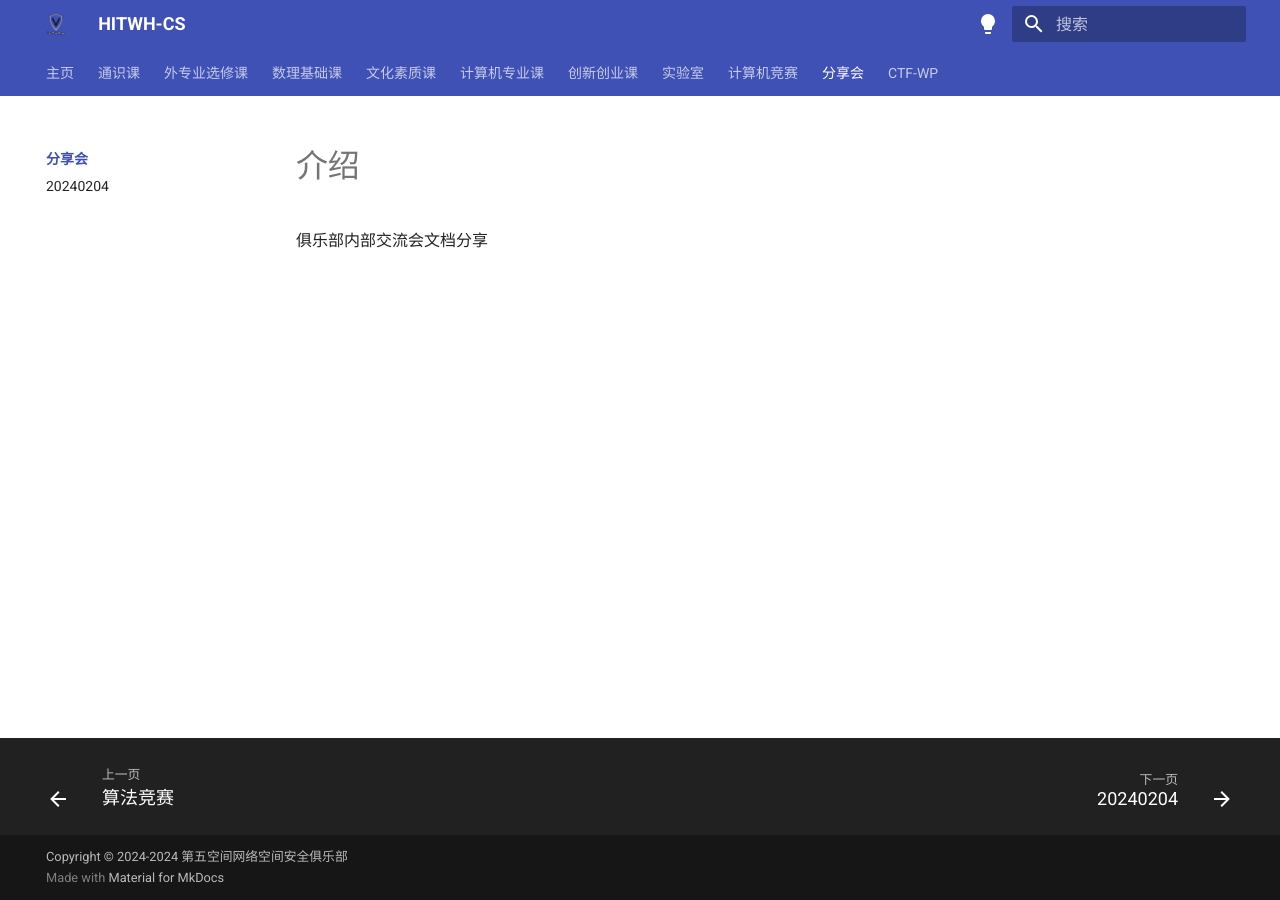
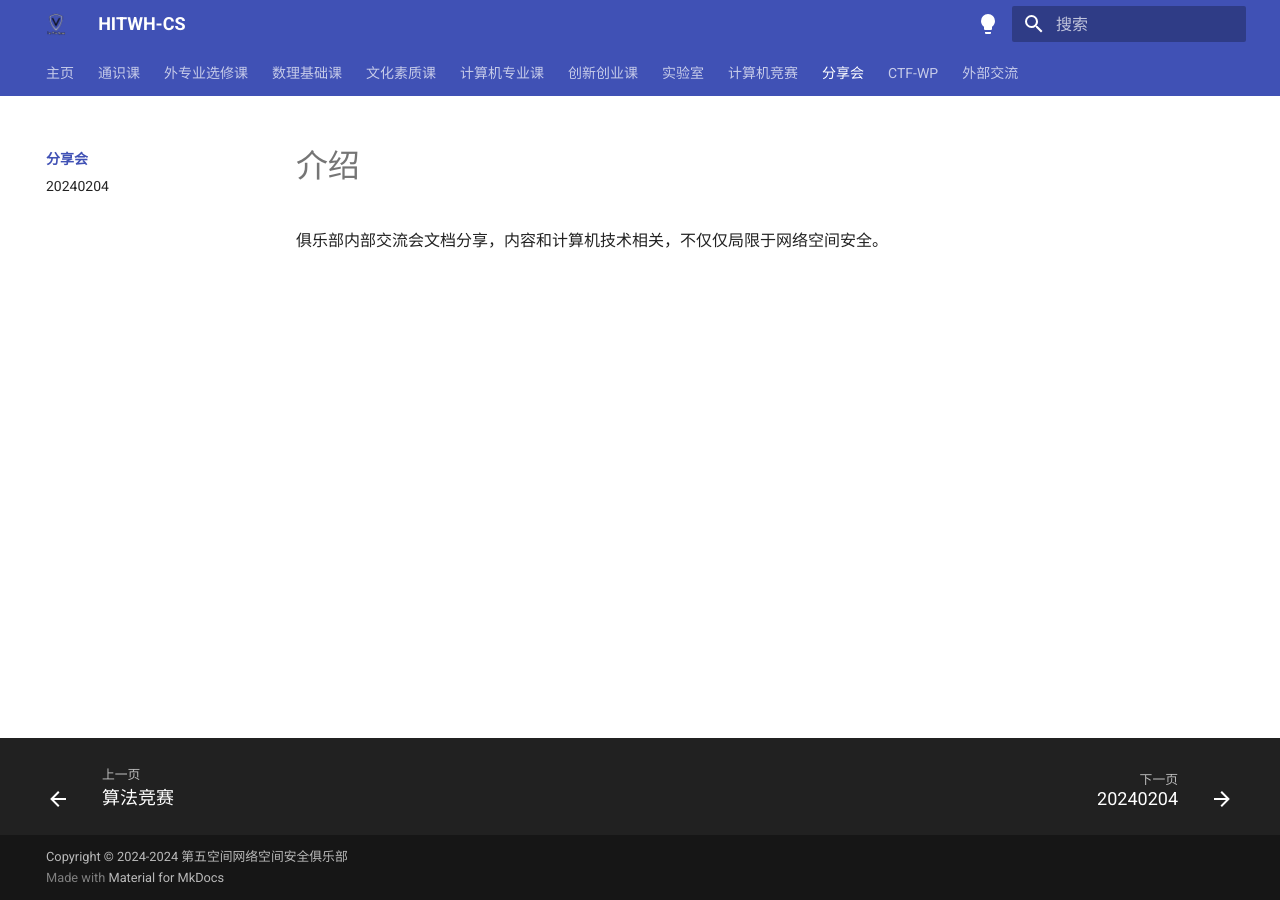
Before and after one commit to Fifth-Space/HITWH-CS, an MkDocs documentation site: the page built from docs/salon/index.md, in a window 1280 px wide. Built offline with MkDocs 1.6.1 and Material for MkDocs 9.7.7, drawn with Linux system fonts in a browser that asks for light colours; comment, search, counter and statistics services are not loaded.

Commit message:
新增交流板块

```diff
--- a/docs/salon/index.md
+++ b/docs/salon/index.md
@@ -1 +1 @@
-俱乐部内部交流会文档分享
+俱乐部内部交流会文档分享，内容和计算机技术相关，不仅仅局限于网络空间安全。
--- a/mkdocs.yml
+++ b/mkdocs.yml
@@ -101,6 +101,8 @@ nav:
     - 20240204: salon/线性代数在计算机的一些应用.md
   - CTF-WP:
     - 介绍: CTF-WP/index.md
+  - 外部交流:
+    - 介绍: visit/index.md
 
 
 
```
Also changed, not shown: docs/visit/index.md (added, +1 -0 lines).
